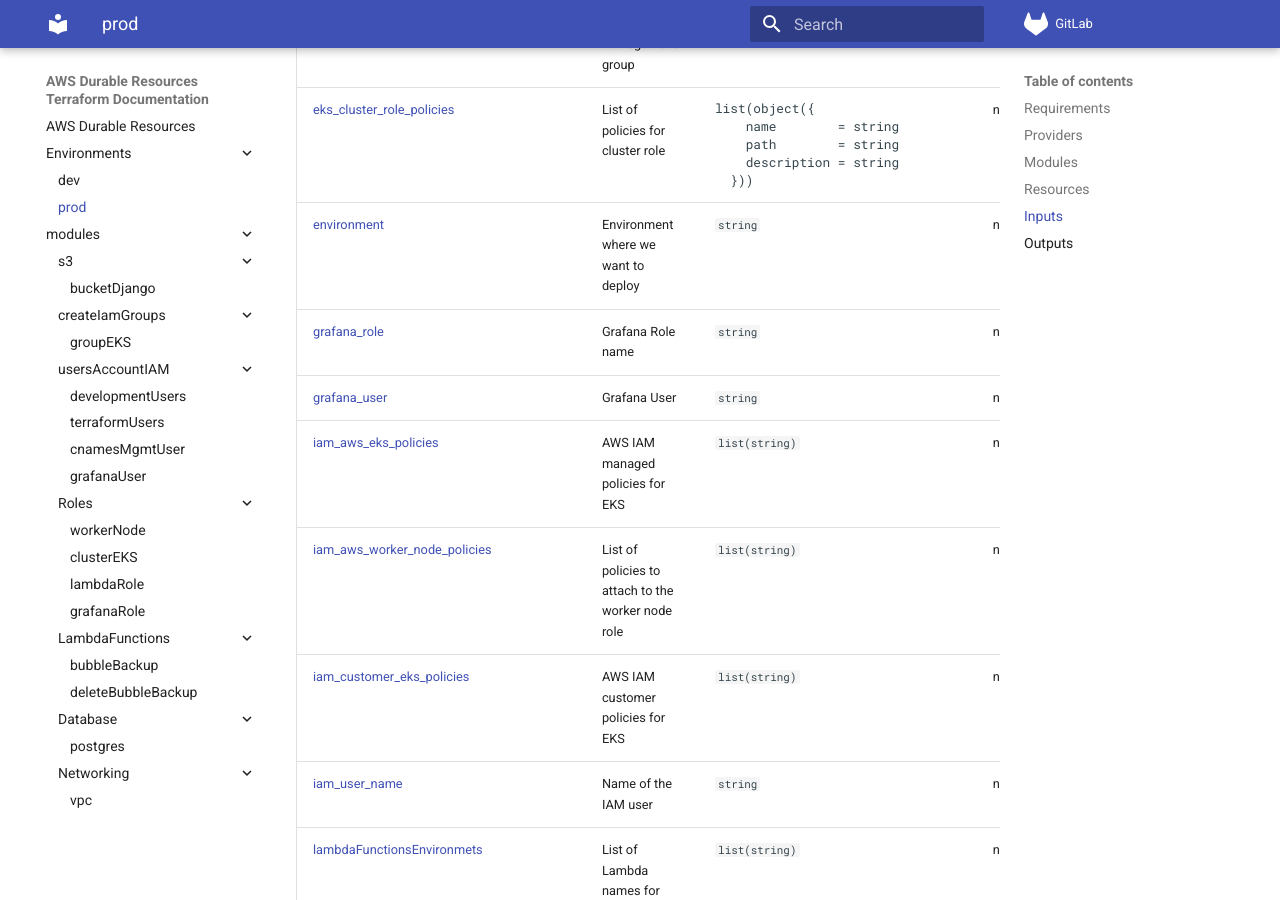
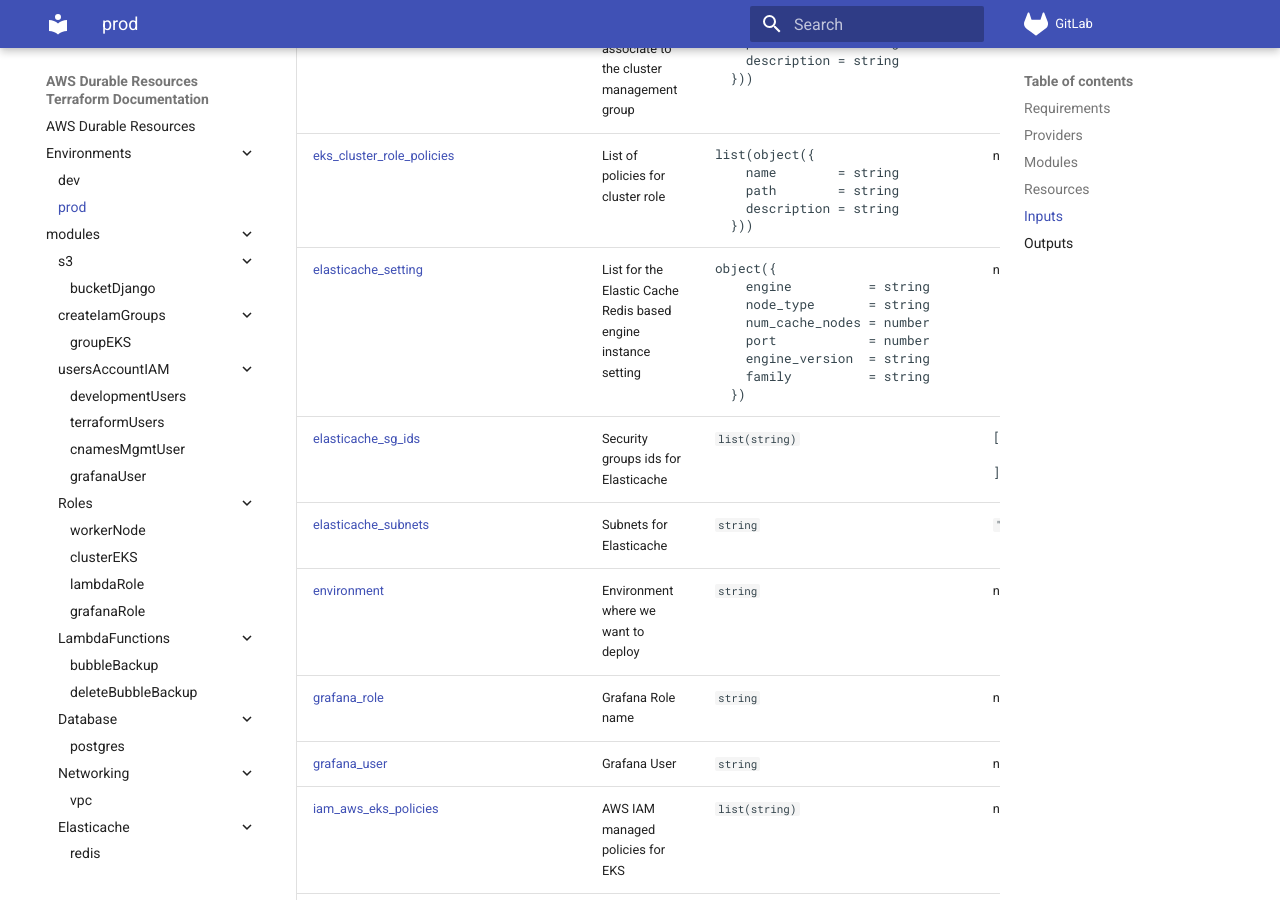
Before and after one commit to marcodv/durable_resources, an MkDocs documentation site: the page built from docs/prod.md, in a window 1280 px wide and 900 px high, scrolled down 3517 px. Built offline with MkDocs 1.6.1 and Material for MkDocs 9.7.7, drawn with Linux system fonts in a browser that asks for light colours; some of the changed text lies outside the part shown.

Commit message:
fixed docs

```diff
--- a/docs/prod.md
+++ b/docs/prod.md
@@ -45,6 +45,7 @@ No providers.
 | <a name="module_createVPC"></a> [createVPC](#module\_createVPC) | ../../modules/networking/vpc | n/a |
 | <a name="module_createWorkerNodeRole"></a> [createWorkerNodeRole](#module\_createWorkerNodeRole) | ../../modules/iam/createRoles/eksWorkerNodeRole | n/a |
 | <a name="module_db"></a> [db](#module\_db) | ../../modules/db/rdsPostgres | n/a |
+| <a name="module_elastic_cache"></a> [elastic\_cache](#module\_elastic\_cache) | ../../modules/redis/elasticache | n/a |
 
 ## Resources
 
@@ -70,6 +71,9 @@ No resources.
 | <a name="input_django_public_buckets"></a> [django\_public\_buckets](#input\_django\_public\_buckets) | List of public buckets used by django app | `list(string)` | n/a | yes |
 | <a name="input_eks_cluster_management_list_policies"></a> [eks\_cluster\_management\_list\_policies](#input\_eks\_cluster\_management\_list\_policies) | List of the policies to associate to the cluster management group | <pre>list(object({<br>    name        = string<br>    path        = string<br>    description = string<br>  }))</pre> | n/a | yes |
 | <a name="input_eks_cluster_role_policies"></a> [eks\_cluster\_role\_policies](#input\_eks\_cluster\_role\_policies) | List of policies for cluster role | <pre>list(object({<br>    name        = string<br>    path        = string<br>    description = string<br>  }))</pre> | n/a | yes |
+| <a name="input_elasticache_setting"></a> [elasticache\_setting](#input\_elasticache\_setting) | List for the Elastic Cache Redis based engine instance setting | <pre>object({<br>    engine          = string<br>    node_type       = string<br>    num_cache_nodes = number<br>    port            = number<br>    engine_version  = string<br>    family          = string<br>  })</pre> | n/a | yes |
+| <a name="input_elasticache_sg_ids"></a> [elasticache\_sg\_ids](#input\_elasticache\_sg\_ids) | Security groups ids for Elasticache | `list(string)` | <pre>[<br>  ""<br>]</pre> | no |
+| <a name="input_elasticache_subnets"></a> [elasticache\_subnets](#input\_elasticache\_subnets) | Subnets for Elasticache | `string` | `""` | no |
 | <a name="input_environment"></a> [environment](#input\_environment) | Environment where we want to deploy | `string` | n/a | yes |
 | <a name="input_grafana_role"></a> [grafana\_role](#input\_grafana\_role) | Grafana Role name | `string` | n/a | yes |
 | <a name="input_grafana_user"></a> [grafana\_user](#input\_grafana\_user) | Grafana User | `string` | n/a | yes |
--- a/mkdocs.yml
+++ b/mkdocs.yml
@@ -35,3 +35,5 @@ nav:
             - postgres: 'rdsPostgres.md'
         - Networking:
             - vpc: 'vpc.md'
+        - Elasticache:
+            - redis: 'elasticache.md'
```
Also changed, not shown: docs/elasticache.md (added, +51 -0 lines), docs/index.md (+2 -0 lines).
